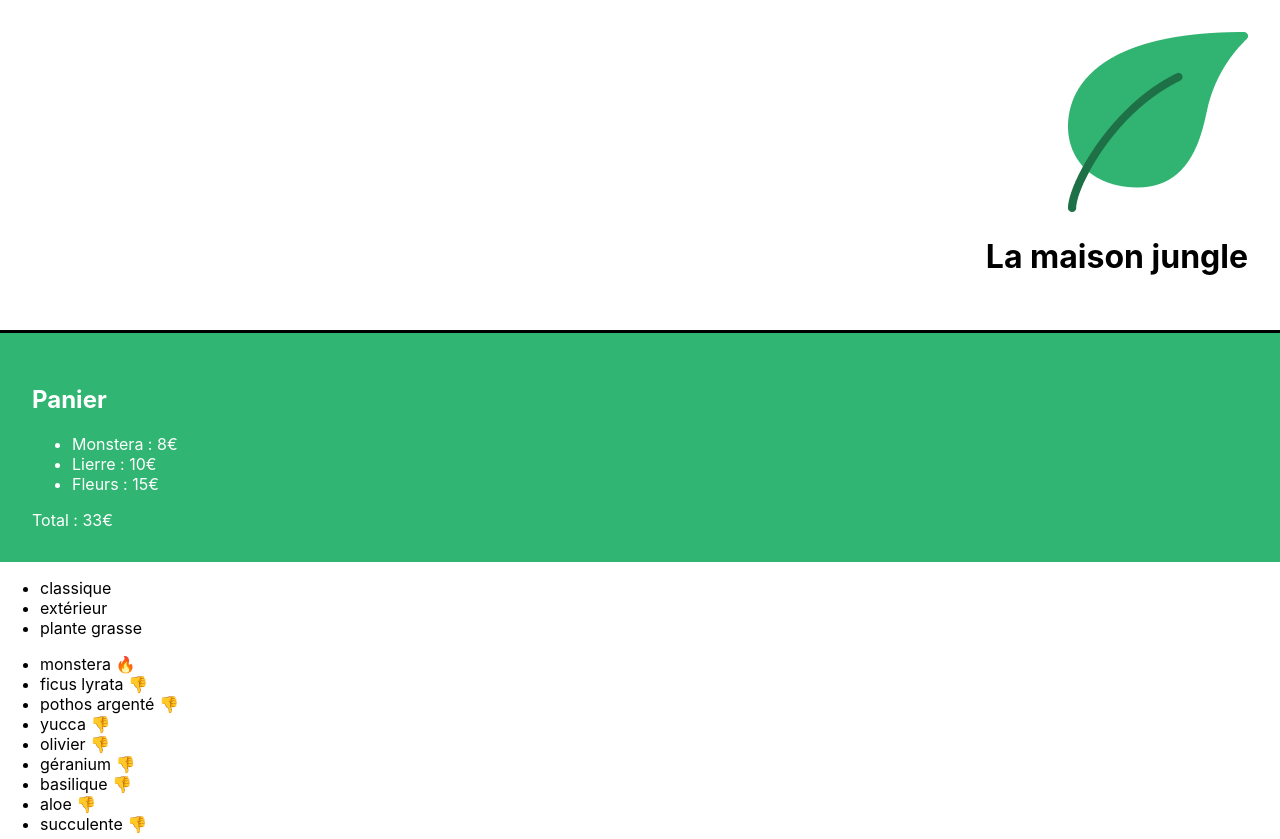
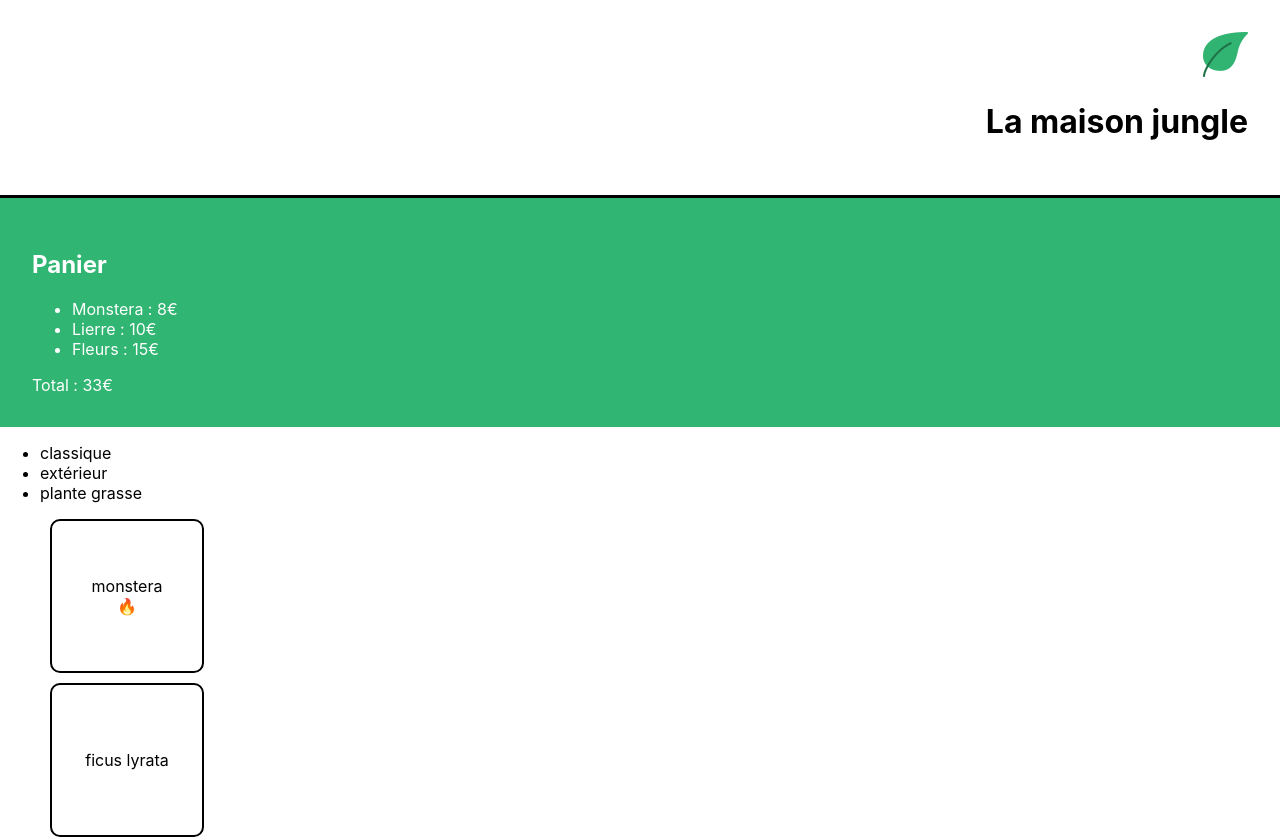
Before and after one commit to jorisbertier/The-house-of-jungle, a React (Create React App) app: page / in a window 1280 px wide. Shown: the top 839 px of the page. Built offline with nearby package versions, Linux system fonts and the light colour scheme.

Commit message:
add css Banner & ShoppingList

```diff
--- a/src/components/Banner.js
+++ b/src/components/Banner.js
@@ -4,7 +4,7 @@ import logo from '../assets/logo.png'
 function Banner() {
     return <div className="lmj-banner">
                 <img src={logo} alt='La maison jungle' className='lmj-logo' />
-                <h1>La maison jungle</h1>
+                <h1 className="lmj-title">La maison jungle</h1>
             </div>
 }
 
--- a/src/components/Shoppinglist.js
+++ b/src/components/Shoppinglist.js
@@ -1,4 +1,5 @@
 import {plantList} from '../datas/plantList'
+import '../styles/ShoppingList.css'
 
 // const plantList = [
 //     'monstera',
@@ -35,8 +36,9 @@ function ShoppingList() {
 				</ul>
 				<ul>
 					{plantList.map((plant, index) =>(
-						<li key={`${plant.name}-${index}`}>
-							{plant.name} {plant.isBestSale ? <span>🔥</span>:<span>👎</span>}
+						<li key={`${plant.name}-${index}`} className='lmj-plant-item'>
+							{/* {plant.name} {plant.isBestSale ? <span>🔥</span>: null } */}
+							{plant.name} {plant.isBestSale && <span>🔥</span>}
 							</li>
 					))}
 				</ul>
--- a/src/styles/Banner.css
+++ b/src/styles/Banner.css
@@ -4,3 +4,12 @@
     padding: 32px;
     border-bottom: solid 3px black;
 }
+
+.lmj-title {
+	padding-left: 32px;
+}
+
+.lmj-logo {
+	height: 45px;
+	width: 45px;
+}
--- /dev/null
+++ b/src/styles/ShoppingList.css
@@ -0,0 +1,30 @@
+.lmj-plant-list {
+	list-style-type: none;
+	padding: 32px;
+	display: flex;
+	flex-wrap: wrap;
+	max-width: 800px;
+}
+
+.lmj-plant-item {
+	border: solid 2px black;
+	border-radius: 10px;
+	height: 150px;
+	width: 150px;
+	margin: 10px;
+	display: flex;
+	align-items: center;
+	justify-content: center;
+	flex-direction: column;
+	position: relative;
+}
+
+.lmj-sales {
+	position: absolute;
+	right: 0px;
+	top: 10px;
+	font-weight: 500;
+	color: white;
+	padding: 5px 10px;
+	background-color: #31b572;
+}
```
